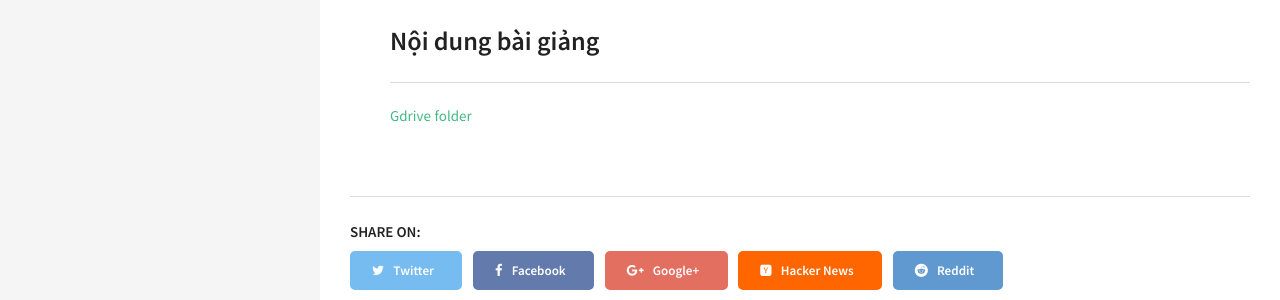
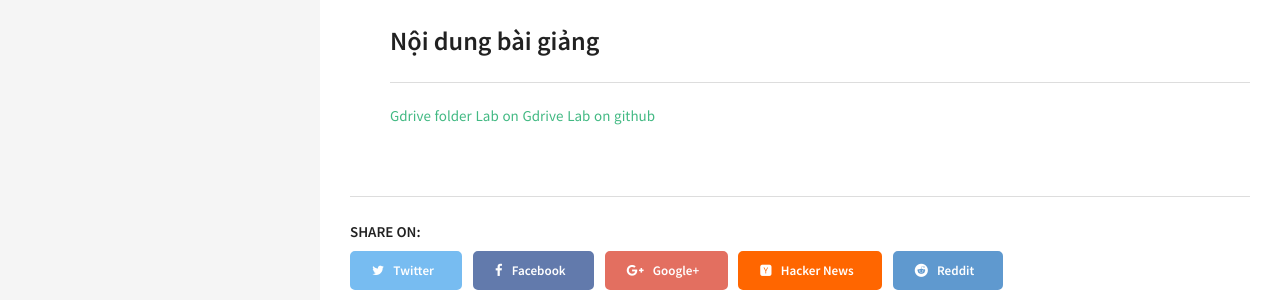
Before and after one commit to trungtv/trungtv.github.io, a Jekyll site: the page built from _posts/2020-03-03-it4931-luu-tru-va-xu-ly-du-lieu-lon.md, in a window 1280 px wide. Shown: the part 917-1217 px from the top of the page. Built offline with Jekyll 4.4.1, drawn with Linux system fonts in a browser that asks for light colours.

Commit message:
Update 2020-03-03-it4931-luu-tru-va-xu-ly-du-lieu-lon.md

```diff
--- a/_posts/2020-03-03-it4931-luu-tru-va-xu-ly-du-lieu-lon.md
+++ b/_posts/2020-03-03-it4931-luu-tru-va-xu-ly-du-lieu-lon.md
@@ -28,3 +28,5 @@ share: true
 
 ## Nội dung bài giảng
 [Gdrive folder](https://drive.google.com/drive/folders/1vlxnuG3RAnOcNy2rEjkVsYcvs6TLh7gR?usp=sharing)
+[Lab on Gdrive](https://drive.google.com/drive/folders/1-5jVMVIb-t8lRdFLS4nqdZuQFb-Tw4KF?usp=sharing)
+[Lab on github](https://github.com/trungtv/IT4931_data_management_and_processing_lab_materials)
```
